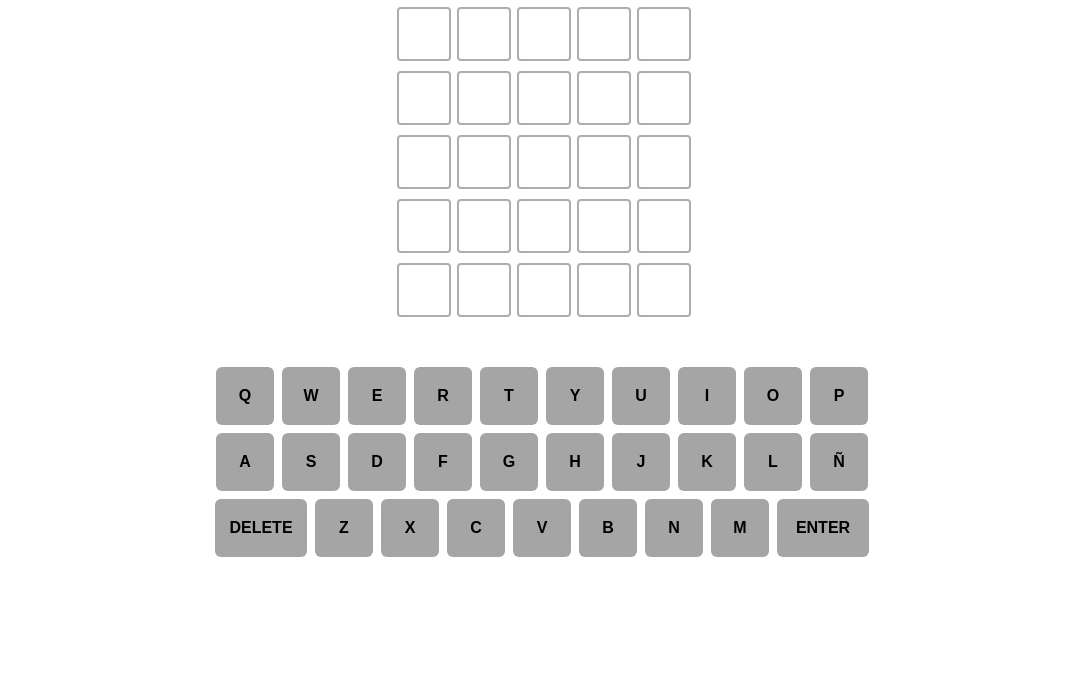
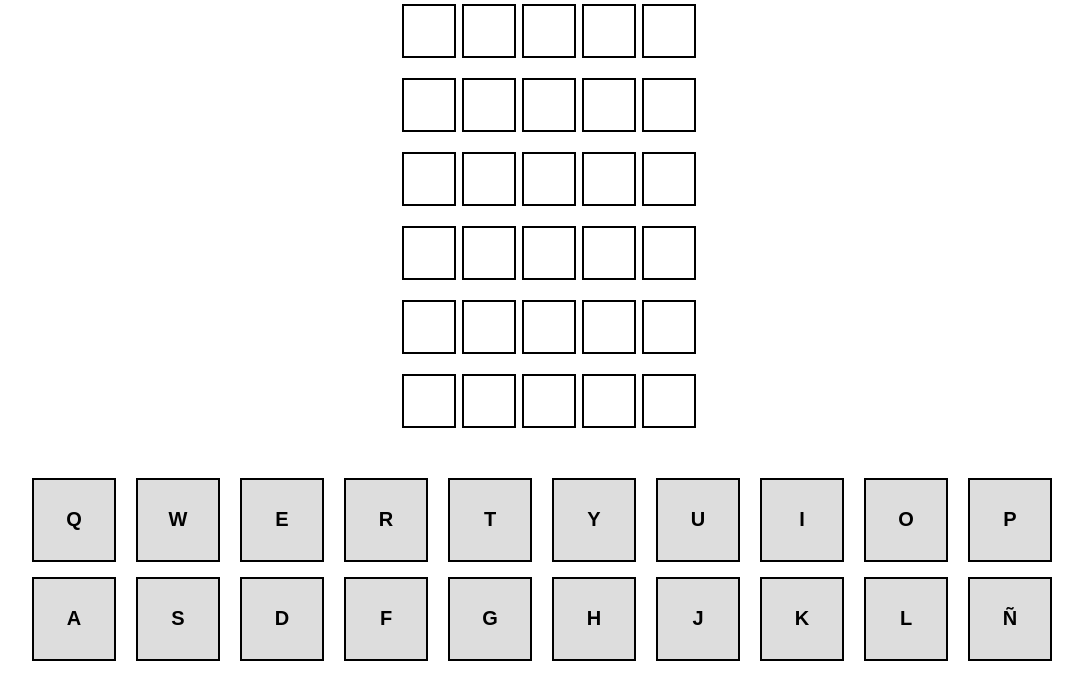
Before and after one commit to DavidAlfaro1/Git_ClasesM06, a plain HTML site: page WORDLE/TECLADO.html in a window 1280 px wide. Shown: the part 165-838 px from the top of the page, without its empty margins (98-1181 px from the left). Before the commit the page ends 800 px from the top, so only its background shows below. Drawn offline with Linux system fonts and the light colour scheme.

Commit message:
Actualización. Entrega 19/12/2025. (La API no me funciona)

```diff
--- a/WORDLE/TECLADO.css
+++ b/WORDLE/TECLADO.css
@@ -1,74 +1,68 @@
 body {
-    font-family: sans-serif;
+    font-family: Arial, sans-serif;
     text-align: center;
-    margin: 50px;
+    padding: 40px;
 }
 
 .grid {
     display: grid;
-    grid-template-columns: repeat(5, 50px);
-    gap: 10px;
+    grid-template-columns: repeat(5, 40px);
+    gap: 20px;
     justify-content: center;
-    margin-bottom: 20px;
+    margin-bottom: 40px;
 }
 
-.cell {
+.cell,
+.key {
     width: 50px;
     height: 50px;
-    border: 2px solid #adadad;
+    border: 2px solid #000000;
     display: flex;
     align-items: center;
     justify-content: center;
-    font-size: 24px;
+    font-size: 20px;
     text-transform: uppercase;
-    border-radius: 4px;
 }
 
+.key {
+    background-color: #ddd;
+    border-color: #000000;
+    border: 2px solid;
+    font-weight: bold;
+    padding: 15px;
+}
 
 .keyboard {
     display: flex;
     flex-direction: column;
-    gap: 8px;
+    gap: 15px;
     align-items: center;
     margin-top: 50px;
 }
 
 .keyboard-row {
     display: flex;
-    gap: 8px;
+    gap: 20px;
 }
 
-.key {
-    width: 58px;
-    height: 58px;
-    border-radius: 6px;
-    background-color: #a5a5a5;
-    border: none;
-    user-select: none;
-    text-transform: uppercase;
-    font-weight: bold;
-    display: flex;
-    align-items: center;
-    justify-content: center;
+.key.big {
+    width:100px;
 }
-
-
-.key.big {
-    width: 92px;
-}
-
 
 .correct {
     background-color: #6aaa64;
     color: white;
+    border-color: #6aaa64;
 }
 
 .present {
     background-color: #c9b458;
     color: white;
+    border-color: #c9b458;
 }
 
 .absent {
     background-color: #787c7e;
     color: white;
+    border-color: #787c7e;
 }
--- a/WORDLE/TECLADO.html
+++ b/WORDLE/TECLADO.html
@@ -10,6 +10,7 @@
 <body>
 
     <h1>WORDLE</h1>
+    <h3>By: David Alfaro</h3>
     <div id="grid" class="grid"></div>
     <div id="keyboard" class="keyboard"></div>
     <p id="message"></p>
```
Also changed, not shown: WORDLE/TECLADO.js (+18 -0 lines).
